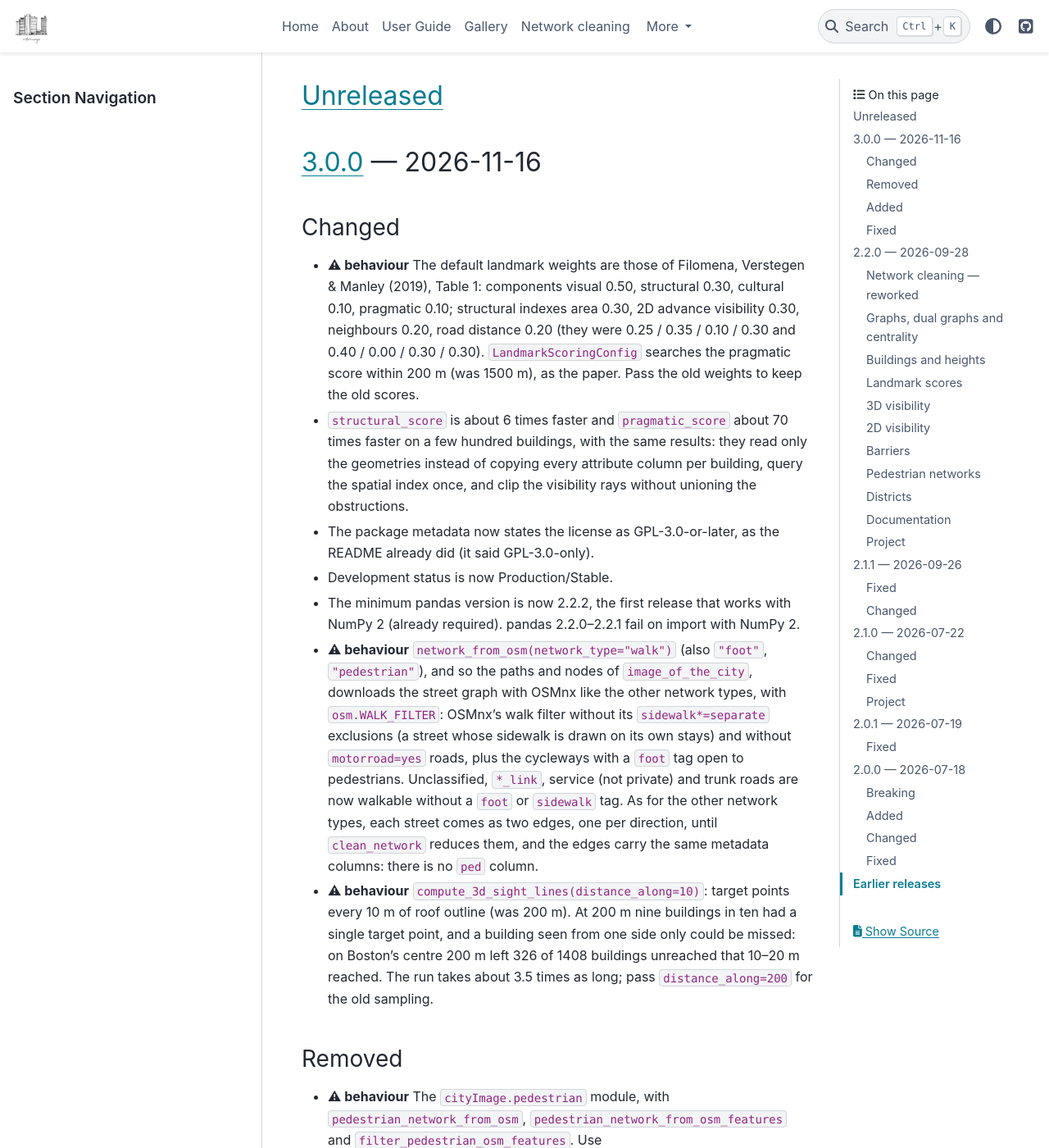
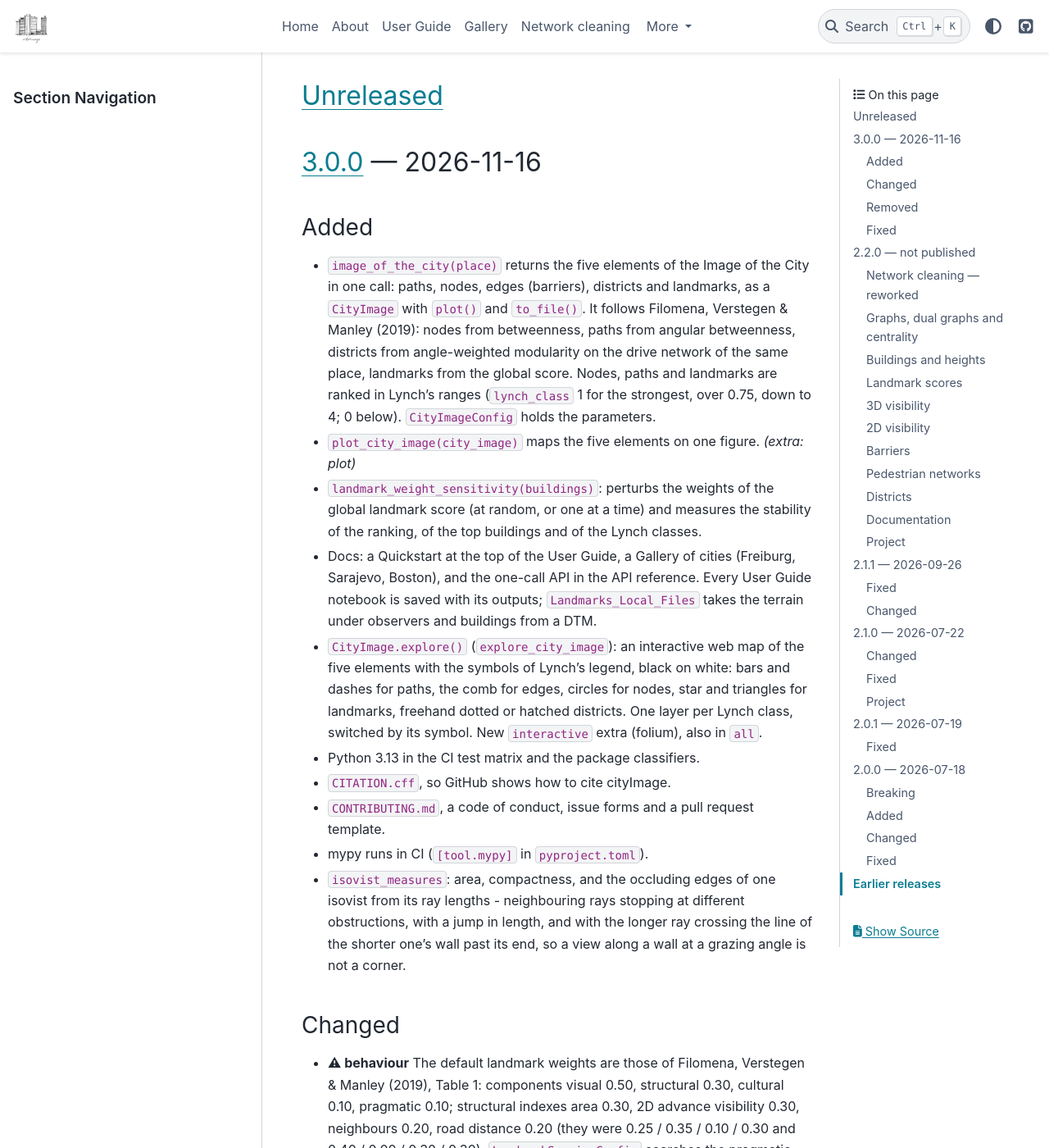
Before and after one commit to g-filomena/cityImage, a Sphinx documentation site: the page built from docs/changelog.md, in a window 1280 px wide and 1400 px high, scrolled down 278 px. Shown: the whole window at 82% size. Built offline with Sphinx 7.4.7 and the PyData theme 0.15.4, drawn with Linux system fonts in a browser that asks for light colours; pages that are not in the unit, such as notebooks, are missing from menus; some of the changed text lies outside the part shown.

Commit message:
Build the docs without warnings and say that 2.2.0 was never published
2.2.0 has no tag and was never released on PyPI, so the changelog no longer
dates it as a release: its changes reach PyPI users with 3.0.0, after 2.1.1,
and the 3.0.0 comparison starts from v2.1.1. The 3.0.0 section follows the Keep
a Changelog order (Added, Changed, Removed, Fixed) and records the dependency
fixes.

The changelog page has its own title, so the toctree links to it; the
visibility_score docstring is valid reStructuredText; nbsphinx no longer looks
for ipywidgets; the mapclassify link points to its documentation, which moved.

````diff
--- a/CHANGELOG.md
+++ b/CHANGELOG.md
@@ -9,6 +9,36 @@ Entries marked **⚠ behaviour** change the output of an existing call with the
 ## [Unreleased]
 
 ## [3.0.0] — 2026-11-16
+
+### Added
+
+- `image_of_the_city(place)` returns the five elements of the Image of the City in one call:
+  paths, nodes, edges (barriers), districts and landmarks, as a `CityImage` with `plot()` and
+  `to_file()`. It follows Filomena, Verstegen & Manley (2019): nodes from betweenness, paths
+  from angular betweenness, districts from angle-weighted modularity on the drive network of the
+  same place, landmarks from the global score. Nodes, paths and landmarks are ranked in Lynch's
+  ranges (`lynch_class` 1 for the strongest, over 0.75, down to 4; 0 below). `CityImageConfig`
+  holds the parameters.
+- `plot_city_image(city_image)` maps the five elements on one figure. *(extra: plot)*
+- `landmark_weight_sensitivity(buildings)`: perturbs the weights of the global landmark score
+  (at random, or one at a time) and measures the stability of the ranking, of the top buildings
+  and of the Lynch classes.
+- Docs: a Quickstart at the top of the User Guide, a Gallery of cities (Freiburg, Sarajevo,
+  Boston), and the one-call API in the API reference. Every User Guide notebook is saved with its
+  outputs; `Landmarks_Local_Files` takes the terrain under observers and buildings from a DTM.
+- `CityImage.explore()` (`explore_city_image`): an interactive web map of the five elements with
+  the symbols of Lynch's legend, black on white: bars and dashes for paths, the comb for edges,
+  circles for nodes, star and triangles for landmarks, freehand dotted or hatched districts. One
+  layer per Lynch class, switched by its symbol. New `interactive` extra (folium), also in
+  `all`.
+- Python 3.13 in the CI test matrix and the package classifiers.
+- `CITATION.cff`, so GitHub shows how to cite cityImage.
+- `CONTRIBUTING.md`, a code of conduct, issue forms and a pull request template.
+- mypy runs in CI (`[tool.mypy]` in `pyproject.toml`).
+- `isovist_measures`: area, compactness, and the occluding edges of one isovist from its
+  ray lengths - neighbouring rays stopping at different obstructions, with a jump in length, and
+  with the longer ray crossing the line of the shorter one's wall past its end, so a view along a
+  wall at a grazing angle is not a corner.
 
 ### Changed
 
@@ -36,7 +66,6 @@ Entries marked **⚠ behaviour** change the output of an existing call with the
   `sidewalk` tag. As for the other network types, each street comes as two edges, one per
   direction, until `clean_network` reduces them, and the edges carry the same metadata columns:
   there is no `ped` column.
-
 - **⚠ behaviour** `compute_3d_sight_lines(distance_along=10)`: target points every 10 m of roof
   outline (was 200 m). At 200 m nine buildings in ten had a single target point, and a building
   seen from one side only could be missed: on Boston's centre 200 m left 326 of 1408 buildings
@@ -49,39 +78,14 @@ Entries marked **⚠ behaviour** change the output of an existing call with the
   `pedestrian_network_from_osm_features` and `filter_pedestrian_osm_features`. Use
   `network_from_osm(network_type="walk")`.
 
-### Added
-
-- `image_of_the_city(place)` returns the five elements of the Image of the City in one call:
-  paths, nodes, edges (barriers), districts and landmarks, as a `CityImage` with `plot()` and
-  `to_file()`. It follows Filomena, Verstegen & Manley (2019): nodes from betweenness, paths
-  from angular betweenness, districts from angle-weighted modularity on the drive network of the
-  same place, landmarks from the global score. Nodes, paths and landmarks are ranked in Lynch's
-  ranges (`lynch_class` 1 for the strongest, over 0.75, down to 4; 0 below). `CityImageConfig` holds the parameters.
-- `plot_city_image(city_image)` maps the five elements on one figure. *(extra: plot)*
-- `landmark_weight_sensitivity(buildings)`: perturbs the weights of the global landmark score
-  (at random, or one at a time) and measures the stability of the ranking, of the top buildings
-  and of the Lynch classes.
-- Docs: a Quickstart at the top of the User Guide, a Gallery of cities (Freiburg, Sarajevo,
-  Boston), and the one-call API in the API reference.
-- `CityImage.explore()` (`explore_city_image`): an interactive web map of the five elements with
-  the symbols of Lynch's legend, black on white: bars and dashes for paths, the comb for edges,
-  circles for nodes, star and triangles for landmarks, freehand dotted or hatched districts. One
-  layer per Lynch class, switched by its symbol. New `interactive` extra (folium), also in
-  `all`.
-- Python 3.13 in the CI test matrix and the package classifiers.
-- `CITATION.cff`, so GitHub shows how to cite cityImage.
-- `CONTRIBUTING.md`, a code of conduct, issue forms and a pull request template.
-- mypy runs in CI (`[tool.mypy]` in `pyproject.toml`).
-- `isovist_measures`: area, compactness, and the occluding edges of one isovist from its
-  ray lengths - neighbouring rays stopping at different obstructions, with a jump in length, and
-  with the longer ray crossing the line of the shorter one's wall past its end, so a view along a
-  wall at a grazing angle is not a corner.
-
 ### Fixed
 
 - `plot_grid_gdf_columns` and `plot_grid_gdfs_column` with one legend for a classified point layer
   no longer fail on recent matplotlib (`'PathCollection' object has no attribute '_legmarker'`);
   the legend markers are sized as before.
+- `requirements.txt` left out `osmnx`, `igraph` and `python-louvain`, which are core: an install
+  from it could not download a network, nor compute centrality and districts. `environment.yml`
+  now has `folium` (for `explore()`) and `pytest-timeout`.
 - `environment.yml` installed the igraph C library (`igraph`) instead of its Python bindings
   (`python-igraph`), so centrality failed in a fresh conda environment.
 - The legend of `plot_gdf` no longer reads `_legmarker`, which recent matplotlib versions do not
@@ -95,7 +99,10 @@ Entries marked **⚠ behaviour** change the output of an existing call with the
 - The `Landmarks_fromOSM` notebook runs on the current API (land uses from `buildings_from_osm`,
   local component weights summing to 1) and is saved with its outputs.
 
-## [2.2.0] — 2026-09-28
+## 2.2.0 — not published
+
+Prepared in September 2026 but never released on PyPI: its changes reach PyPI users with 3.0.0,
+after 2.1.1.
 
 ### Network cleaning — reworked
 
--- a/docs/changelog.md
+++ b/docs/changelog.md
@@ -1,2 +1,5 @@
+# Changelog
+
 ```{include} ../CHANGELOG.md
+:start-line: 1
 ```
--- a/docs/conf.py
+++ b/docs/conf.py
@@ -75,6 +75,8 @@ source_suffix = {
 # Notebook runtime smoke tests are handled separately.
 nbsphinx_execute = "never"
 nbsphinx_allow_errors = False
+# No notebook uses widgets: without a path nbsphinx does not look for ipywidgets.
+nbsphinx_widgets_path = ""
 
 # -- Options for HTML output -------------------------------------------------
 
````
Also changed, not shown: other parts of CHANGELOG.md (+1 -2 lines), 2 other files.
